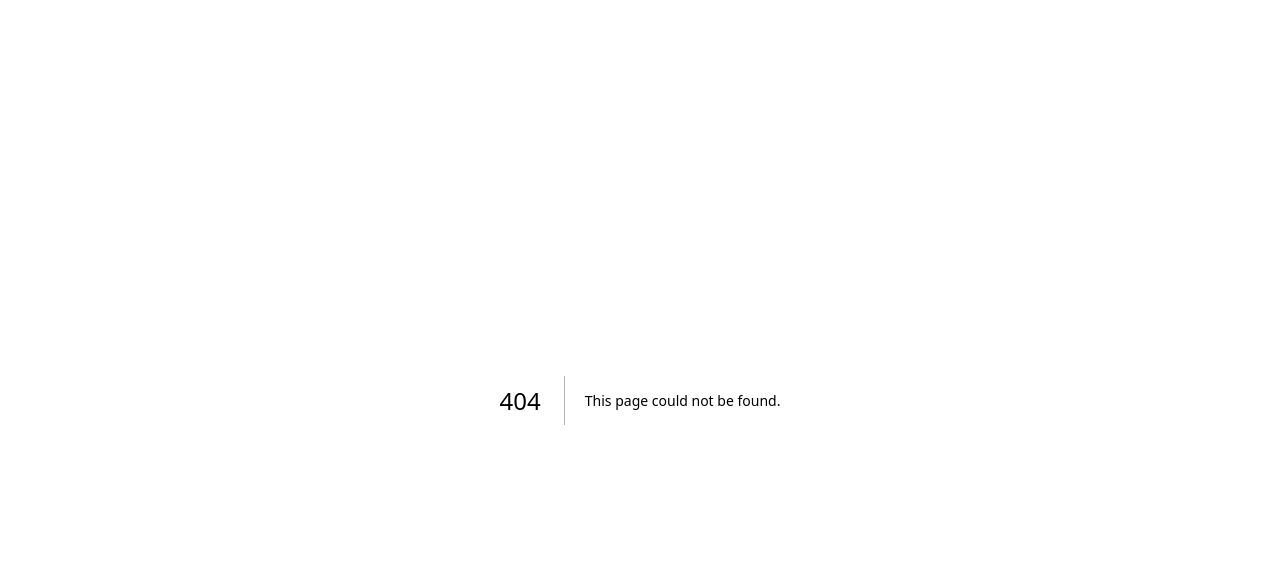
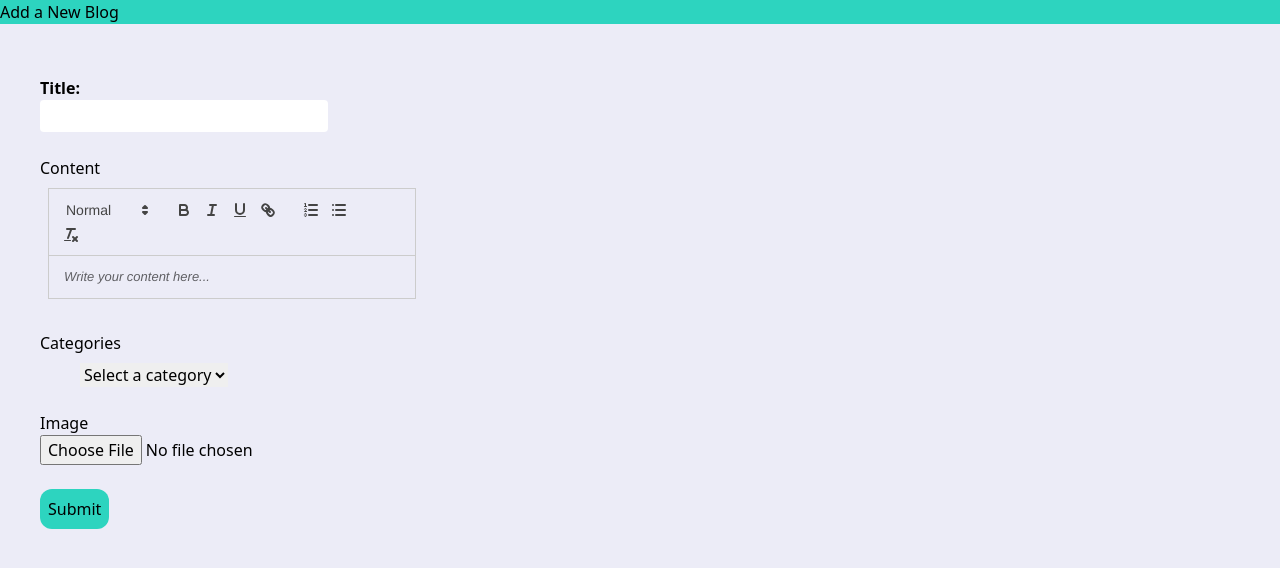
Before and after one commit to Dharanidharannov/blog-app, a Next.js app: page /addblog in a window 1280 px wide. Before the commit this address had no page. Shown: the top 568 px of the page. Built offline with nearby package versions, Linux system fonts and the light colour scheme.

Commit message:
09/10/2024-richtexteditor

```diff
--- a/app/BlogDisplay/[id]/page.jsx
+++ b/app/BlogDisplay/[id]/page.jsx
@@ -39,7 +39,7 @@ function BlogDetails() {
 
   return (
     <div>
-      <Navbar />
+      <Navbar  />
       <div className="p-4">
         <h1 className="text-3xl font-bold">{blog.title}</h1>
         <img
--- a/app/Navbar/page.jsx
+++ b/app/Navbar/page.jsx
@@ -22,11 +22,11 @@ function Navbar() {
           />
         </div>
 
-        <ul className="md:flex space-x-9 text-black hidden">
+        <ul className="md:flex space-x-12 text-black hidden">
           <li className="group">
             <Link href="/User" className="relative">
               Home
-              <span className="absolute left-0 bottom-0 w-0 h-[2px] bg-black transition-all duration-700 group-hover:w-full"></span>
+              <span className="absolute left-0 bottom-0 w-0 h-[2px] bg-black transition-all  duration-700 group-hover:w-full"></span>
             </Link>
           </li>
           <li className="group">
@@ -47,7 +47,13 @@ function Navbar() {
               Login
               <span className="absolute left-0 bottom-0 w-0 h-[2px] bg-black transition-all duration-700 group-hover:w-full"></span>
             </Link>
-          </li>
+            </li>
+            {/* <li className="group">
+            <Link href='/signup' className="relative ">
+            Signup
+            <span className="absolute left-0 bottom-0 w-0 h-[2px] bg-black transition-all duration-700 group-hover:w-full"></span>
+            </Link>
+          </li> */}
         </ul>
       </div>
     </nav>
--- /dev/null
+++ b/app/addblog/page.jsx
@@ -0,0 +1,98 @@
+"use client"
+
+import AddBlogService from '@/Services/AddBlog.service';
+import { useState } from 'react';
+import dynamic from 'next/dynamic';
+import 'react-quill/dist/quill.snow.css';
+
+
+const ReactQuill = dynamic(() => import('react-quill'), { ssr: false });
+
+function Addblog() {
+  const [title, setTitle] = useState('');
+  const [content, setContent] = useState('');
+  const [categories, setCategories] = useState('');
+  const [image, setImage] = useState(null);
+  const [message, setMessage] = useState('');
+
+  const handleSubmit = async (e) => {
+    e.preventDefault();
+
+    const formData = new FormData();
+    formData.append('title', title);
+    formData.append('content', content);
+    formData.append('categories', categories);
+    formData.append('image', image);
+
+    try {
+      const response = await AddBlogService.uploadBlog(formData);
+      setMessage(response.message);
+    } catch (error) {
+      setMessage('Error in uploading blog.');
+    }
+  };
+
+  return (
+    <div>
+      <h1 className="mb-3 bg-teal-400">Add a New Blog</h1>
+      <form onSubmit={handleSubmit} className="p-10">
+        <div>
+          <label className ="font-bold">Title:</label> <br />
+          <input
+          className="rounded w-72 p-1   "
+            type="text"
+            value={title}
+            onChange={(e) => setTitle(e.target.value)}
+            required
+          />
+        </div>
+        <br />
+
+        <div>
+          <label>Content</label>
+          <ReactQuill
+          className = "p-2 w-96"
+            value={content}
+            onChange={setContent}
+            required
+            placeholder="Write your content here..."
+          />
+        </div>
+        <br />
+
+        <div>
+          <label>Categories</label> <br />
+          <select
+          className ="ml-10 mt-2"
+            value={categories}
+            onChange={(e) => setCategories(e.target.value)}
+            required
+          >
+            <option value="">Select a category</option>
+            <option value="books">Books</option>
+            <option value="technology">Technology</option>
+            <option value="entertainment">Entertainment</option>
+            <option value="sports">Sports</option>
+            <option value="facts">Facts</option>
+          </select>
+        </div>
+        <br />
+
+        <div>
+          <label>Image</label> <br />
+          <input
+            type="file"
+            onChange={(e) => setImage(e.target.files[0])}
+            required
+          />
+        </div>
+        <br />
+
+        <button type="submit" className="bg-teal-400 rounded-xl p-2">Submit</button>
+      </form>
+      {message && <p>{message}</p>}
+    </div>
+  );
+}
+
+export default Addblog;
--- a/app/signup/page.jsx
+++ b/app/signup/page.jsx
@@ -1,5 +1,5 @@
 "use client";
-import React, { useState } from "react";
+import react,{useState} from "react";
 import SignupService from "@/Services/Signup.service";
 import { useRouter } from "next/navigation";
 import Image from "next/image";
@@ -53,7 +53,7 @@ function Signup() {
             Welcome to MyblogApp!
           </p>
 
-          <form onSubmit={handlesignup}>
+          <form onSubmit={handlesignup} >
 
             <div className="mb-4">
               <label className="block text-sm mb-2">Username</label>
```
Also changed, not shown: package.json (+4 -3 lines), 1 other file (tests, documents, lock files or other folders).
